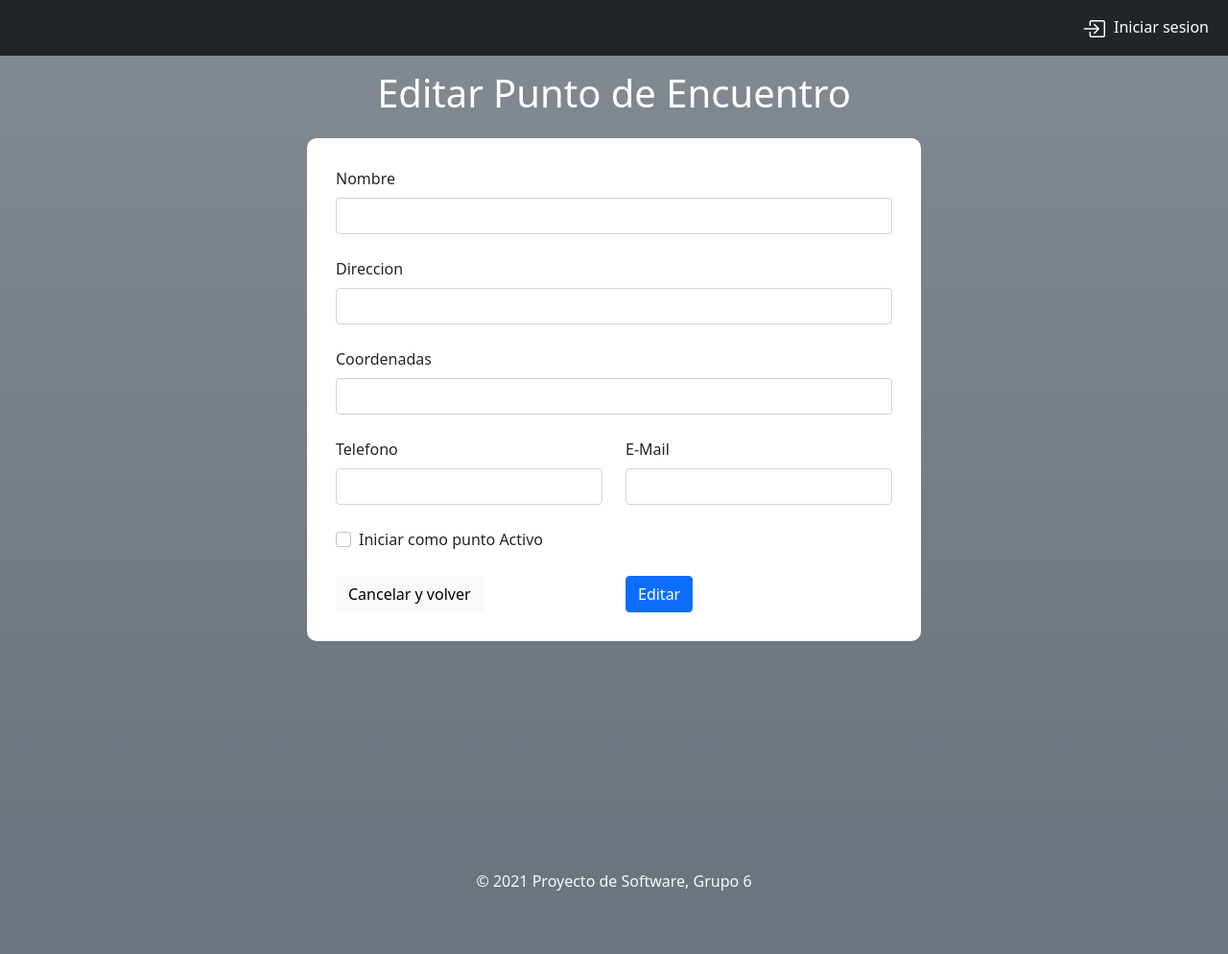
After one commit to lautarooleastro/proyecto2021-grupo6, a Flask app: template app/templates/meeting_point/update.html in a window 1280 px wide. The commit adds this page. Shown: the whole page at 96% size. Run offline with Flask 2, Linux system fonts and the light colour scheme; the template is opened without the code that fills it, so the values that code supplies are empty.

Commit message:
se implemento el editar punto

```diff
--- a/app/routes/meeting_point.py
+++ b/app/routes/meeting_point.py
@@ -13,3 +13,7 @@ def set_routes(app):
                      "meeting_point_detail", meeting_point.detail, methods=["GET"])
     app.add_url_rule("/puntos_de_encuentro/eliminar/<int:id>",
                      "meeting_point_destroy", meeting_point.delete, methods=["POST"])
+
+    app.add_url_rule("/puntos_de_encuentro/editar/<int:id>",
+                     "meeting_point_edit", meeting_point.edit, methods=["POST"])
+    app.add_url_rule("/puntos_de_encuentro/actualizar/<int:id>", "meeting_point_update", meeting_point.update, methods=["POST"])
--- /dev/null
+++ b/app/templates/meeting_point/update.html
@@ -0,0 +1,66 @@
+{% extends "layout/layout.html" %}
+{% block title %}Usuarios{% endblock %}
+{% block head %}
+{{ super() }}
+{% endblock %}
+{% block content %}
+<div class="d-block">
+    <h1 class="text-center text-white" style="padding: 15px;">
+        Editar Punto de Encuentro
+    </h1>
+</div>
+<div class="container-md col-md-6" style="background-color: white; padding: 30px; border-radius: 10px;">
+    <form action="{{ url_for('meeting_point_update', id=meeting_point.id) }}" method="POST">
+        <div class="col">
+            <label class="form-label">Nombre</label>
+            <input required name="name" class="form-control" value="{{ meeting_point.name }}">
+        </div>
+        <br>
+        <div class="col">
+            <label class="form-label">Direccion</label>
+            <input required name="adress" class="form-control" value="{{ meeting_point.adress }}">
+        </div>
+        <br>
+        <div class="row">
+            <div class="col">
+                <label class="form-label">Coordenadas</label>
+                <input required name="coordinates" type="text" class="form-control"
+                    value="{{ meeting_point.coordinates }}">
+            </div>
+        </div>
+        <br>
+        <div class="row">
+            <div class="col">
+                <label class="form-label">Telefono</label>
+                <input required name="phone" class="form-control" type="number" value="{{ meeting_point.phone }}">
+            </div>
+            <div class="col">
+                <label class="form-label">E-Mail</label>
+                <input required name="email" class="form-control" type="email" value="{{ meeting_point.email }}">
+            </div>
+        </div>
+        <br>
+        <div class="row">
+            <div class="col">
+                <div class="form-check">
+                    <input name="status" class="form-check-input" type="checkbox" {% if meeting_point.status %} checked
+                        {% endif %}>
+                    <label class="form-check-label">
+                        Iniciar como punto Activo
+                    </label>
+                </div>
+            </div>
+        </div>
+        <br>
+        <div class="row">
+            <div class="col"><a href="{{ url_for('meeting_point_detail', id=meeting_point.id) }}">
+                    <button type="button" class="btn btn-light">Cancelar y volver</button>
+                </a></div>
+            <div class="col">
+                <button type="submit" class="btn btn-primary">Editar</button>
+            </div>
+        </div>
+    </form>
+</div>
+
+{% endblock %}
```
Also changed, not shown: app/resources/meeting_point.py (+22 -1 lines), app/templates/meeting_point/detail.html (+5 -2 lines).
